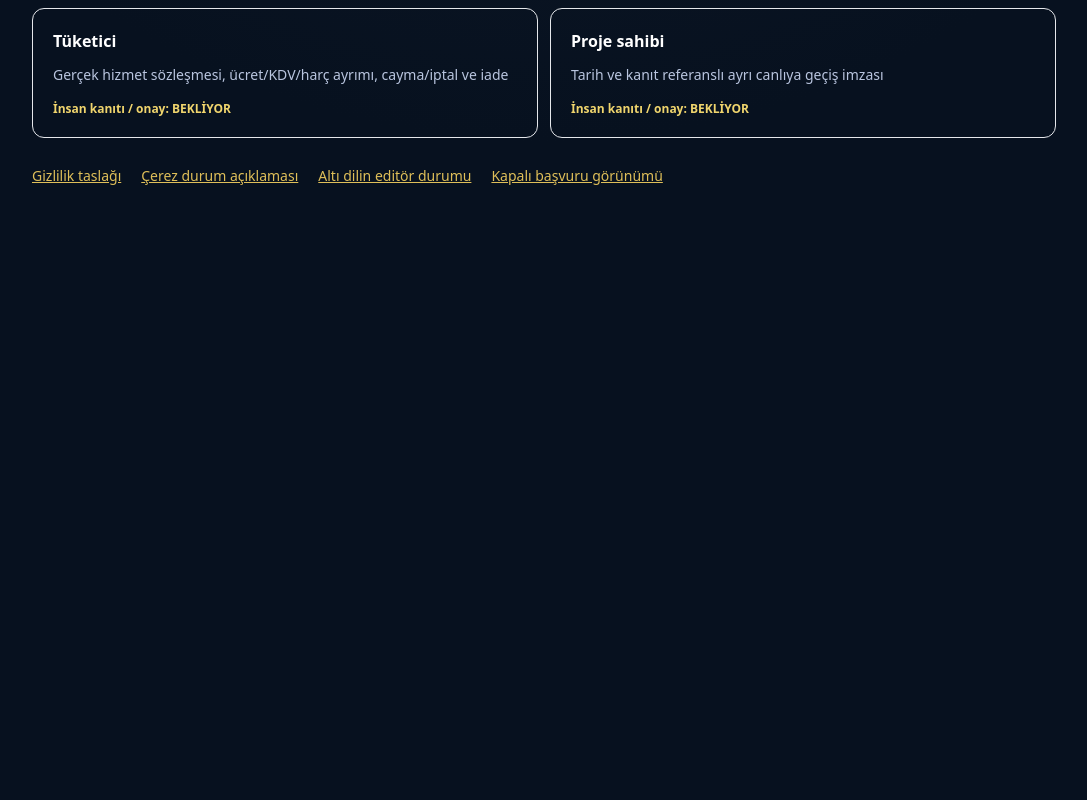
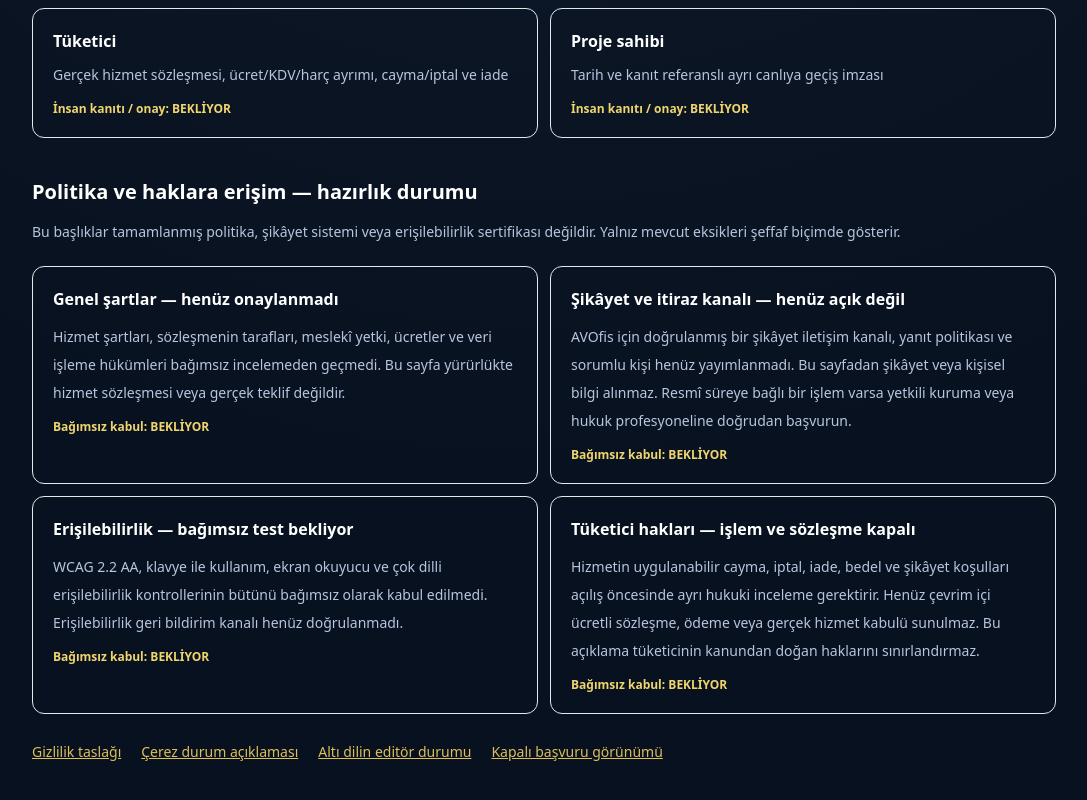
Before and after one commit to netadalet-oss/avofis-platform, a Next.js app in the folder portal/: page /uyum in a window 1280 px wide. Shown: the part 678-1478 px from the top of the page, without its empty margins (96-1183 px from the left). Before the commit the page ends 904 px from the top, so only its background shows below. Built offline with nearby package versions, Linux system fonts and the light colour scheme; no server answers.

Commit message:
feat(r-068): add clearly pending terms complaints accessibility consumer-rights disclosure sections

```diff
--- a/portal/src/app/uyum/page.tsx
+++ b/portal/src/app/uyum/page.tsx
@@ -10,6 +10,19 @@ const gates=[
  ["Tüketici","Gerçek hizmet sözleşmesi, ücret/KDV/harç ayrımı, cayma/iptal ve iade"],
  ["Proje sahibi","Tarih ve kanıt referanslı ayrı canlıya geçiş imzası"]
 ] as const;
+
+/** R-068: navigable disclosure status, not approved policies or a customer complaint intake. */
+const disclosureStatus = [
+ { id: "genel-sartlar", title: "Genel şartlar — henüz onaylanmadı",
+   body: "Hizmet şartları, sözleşmenin tarafları, meslekî yetki, ücretler ve veri işleme hükümleri bağımsız incelemeden geçmedi. Bu sayfa yürürlükte hizmet sözleşmesi veya gerçek teklif değildir." },
+ { id: "sikayet", title: "Şikâyet ve itiraz kanalı — henüz açık değil",
+   body: "AVOfis için doğrulanmış bir şikâyet iletişim kanalı, yanıt politikası ve sorumlu kişi henüz yayımlanmadı. Bu sayfadan şikâyet veya kişisel bilgi alınmaz. Resmî süreye bağlı bir işlem varsa yetkili kuruma veya hukuk profesyoneline doğrudan başvurun." },
+ { id: "erisilebilirlik", title: "Erişilebilirlik — bağımsız test bekliyor",
+   body: "WCAG 2.2 AA, klavye ile kullanım, ekran okuyucu ve çok dilli erişilebilirlik kontrollerinin bütünü bağımsız olarak kabul edilmedi. Erişilebilirlik geri bildirim kanalı henüz doğrulanmadı." },
+ { id: "tuketici-haklari", title: "Tüketici hakları — işlem ve sözleşme kapalı",
+   body: "Hizmetin uygulanabilir cayma, iptal, iade, bedel ve şikâyet koşulları açılış öncesinde ayrı hukuki inceleme gerektirir. Henüz çevrim içi ücretli sözleşme, ödeme veya gerçek hizmet kabulü sunulmaz. Bu açıklama tüketicinin kanundan doğan haklarını sınırlandırmaz." }
+] as const;
+
 export default function ComplianceStatusPage(){
  return <main className="avofis-theme min-h-screen px-5 py-10 sm:px-8">
    <div className="mx-auto max-w-5xl">
@@ -29,6 +42,20 @@ export default function ComplianceStatusPage(){
        <p className="mt-3 text-xs font-semibold text-[#f0d56d]">İnsan kanıtı / onay: BEKLİYOR</p>
      </article>)}
     </section>
+    <section className="mt-10" aria-labelledby="disclosure-status-title">
+     <h2 id="disclosure-status-title" className="text-xl font-semibold">Politika ve haklara erişim — hazırlık durumu</h2>
+     <p className="mt-3 text-sm leading-7 text-[#b9c5df]">Bu başlıklar tamamlanmış politika, şikâyet sistemi veya erişilebilirlik sertifikası değildir. Yalnız mevcut eksikleri şeffaf biçimde gösterir.</p>
+     <div className="mt-5 grid gap-3 sm:grid-cols-2">
+      {disclosureStatus.map(item => (
+       <section id={item.id} key={item.id} aria-labelledby={item.id + "-baslik"}
+        className="avofis-card scroll-mt-24 rounded-xl border p-5">
+        <h3 id={item.id + "-baslik"} className="text-base font-semibold">{item.title}</h3>
+        <p className="mt-3 text-sm leading-7 text-[#b9c5df]">{item.body}</p>
+        <p className="mt-3 text-xs font-semibold text-[#f0d56d]">Bağımsız kabul: BEKLİYOR</p>
+       </section>
+      ))}
+     </div>
+    </section>
     <div className="mt-7 flex flex-wrap gap-5 text-sm">
      <Link href="/gizlilik?lang=tr" className="text-[#dfbf59] underline">Gizlilik taslağı</Link>
      <Link href="/cerezler?lang=tr" className="text-[#dfbf59] underline">Çerez durum açıklaması</Link>
```
